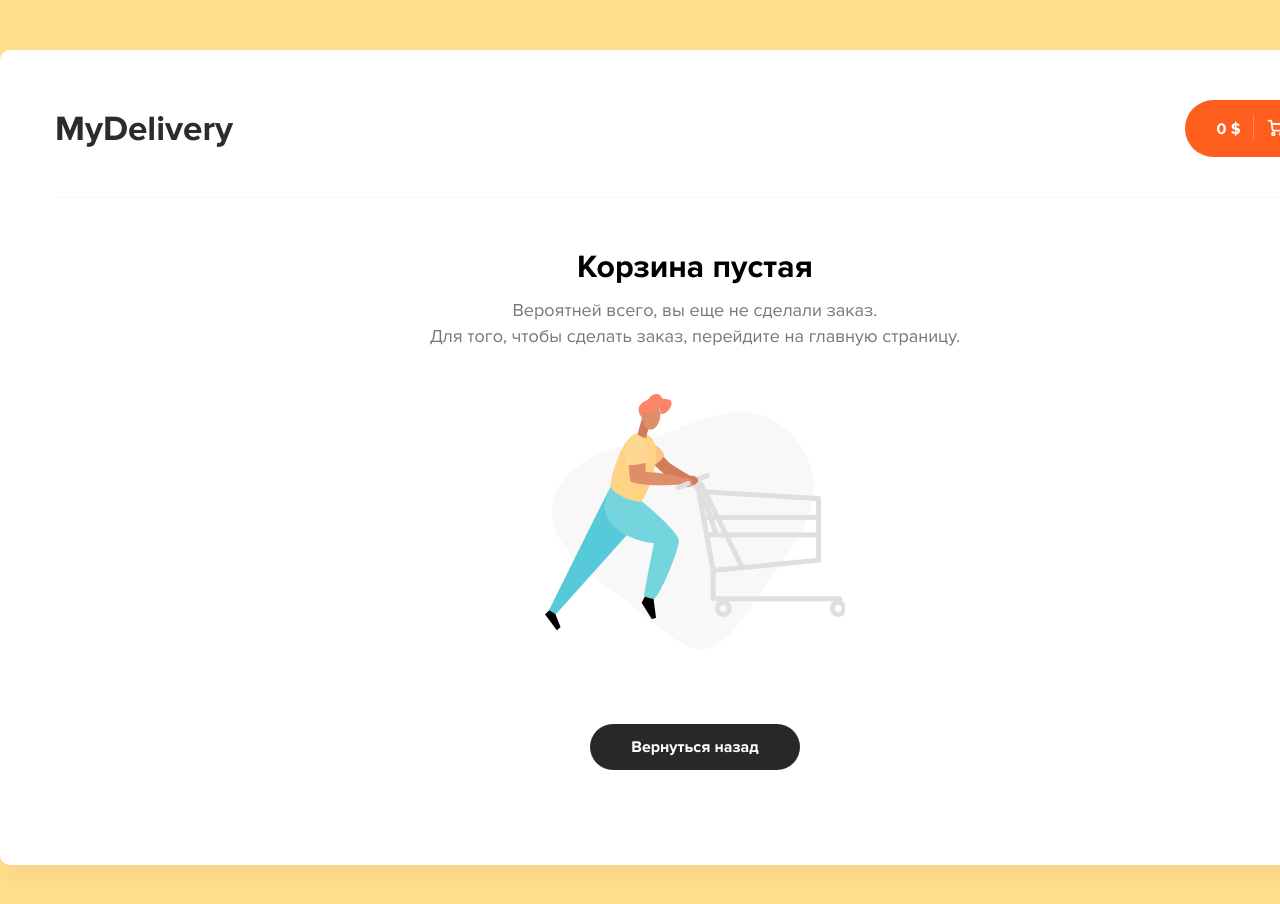
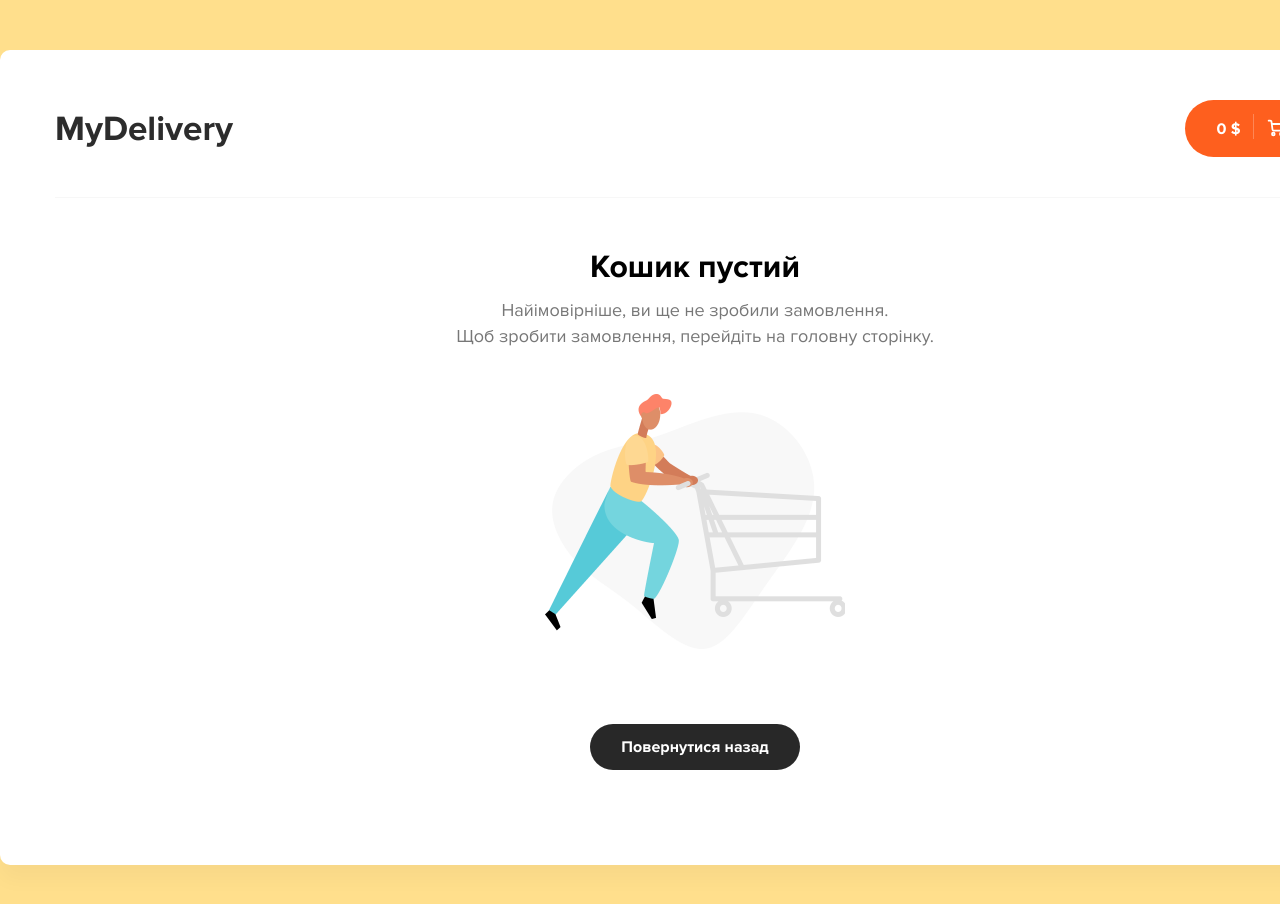
Before and after one commit to MishchenkoS/delivery-website, a plain HTML site: page cart-page/cart-page.html in a window 1280 px wide. Shown: the top 904 px of the page. Drawn offline with Linux system fonts and the light colour scheme.

Commit message:
Update cart-page.html

```diff
--- a/cart-page/cart-page.html
+++ b/cart-page/cart-page.html
@@ -25,23 +25,23 @@
     </header>
     <div class='cart'>
         <div class="cart__container">
-            <h2 class="cart__title">Корзина пустая</h2>
-            <p class="cart__text">Вероятней всего, вы еще не сделали заказ.</p>
-            <p class="cart__text">Для того, чтобы сделать заказ, перейдите на главную страницу.</p>
+            <h2 class="cart__title">Кошик пустий</h2>
+            <p class="cart__text">Найімовірніше, ви ще не зробили замовлення.</p>
+            <p class="cart__text">Щоб зробити замовлення, перейдіть на головну сторінку.</p>
             <img class="cart__image" src="../assets/img/shopping-cart.png" alt='shopping-image'/>
-            <a class="cart__link" href="../index.html">Вернуться назад</a>
+            <a class="cart__link" href="../index.html">Повернутися назад</a>
         </div>
         <div class="cart-full__container">
             <div class="cart__container-top">
-                <h2 class="cart__title cart__title-second">Корзина</h2>
-                <button class="cart__button-clear">Очистить корзину</button>
+                <h2 class="cart__title cart__title-second">Кошик</h2>
+                <button class="cart__button-clear">Очистити корзину</button>
             </div>
             <div class="cart__container-middle">
             </div>
             <div class="cart__container-bottom">
                 <div class="cart__container-bottom-buttons">
-                    <a class="cart__button-back" href="../index.html">Вернуться назад</a>
-                    <button class="cart__button-pay">Оплатить сейчас</button>
+                    <a class="cart__button-back" href="../index.html">Повернуться назад</a>
+                    <button class="cart__button-pay">Оплатити зараз</button>
                 </div>
             </div>
         </div>
```
